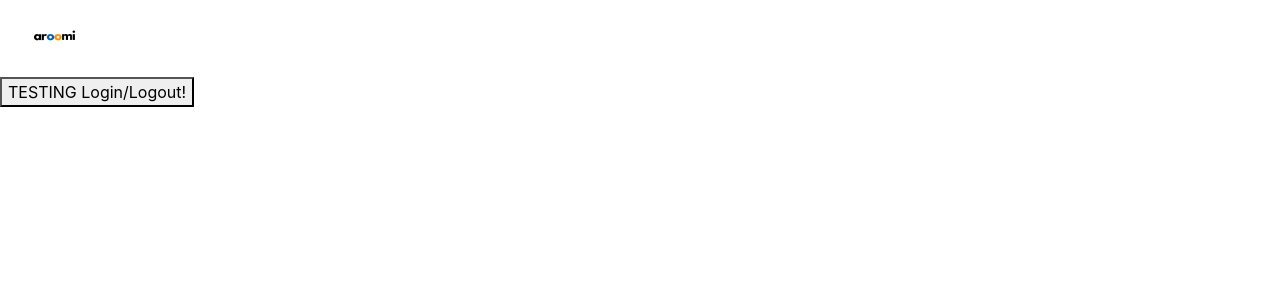
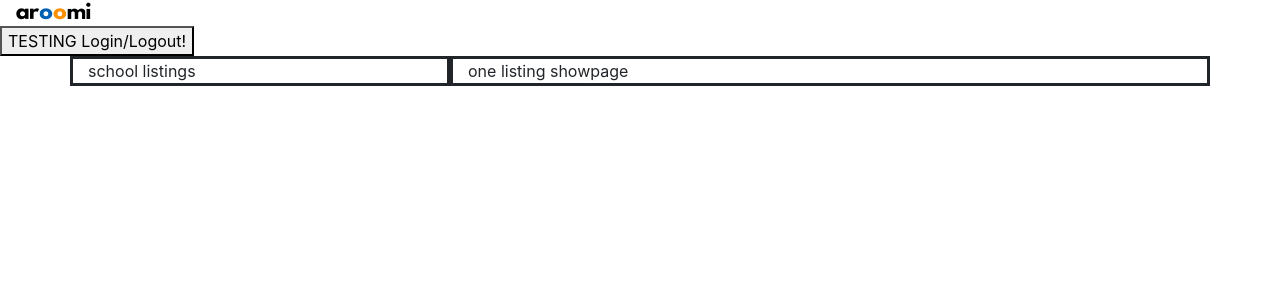
Before and after one commit to theprivatepark/aRoomi-frontend, a React (Create React App) app: page /Listings in a window 1280 px wide. Shown: the top 300 px of the page. Built offline with nearby package versions, Linux system fonts and the light colour scheme.

Commit message:
added new  logo

```diff
--- a/public/index.html
+++ b/public/index.html
@@ -1,7 +1,7 @@
 <!DOCTYPE html>
 <html lang="en">
   <head>
-    <title>aRoomi</title>
+    <title>aroomi</title>
     <link rel="icon" href="./hut.png">
     <meta charset="utf-8" />
   </head>
--- a/src/App.css
+++ b/src/App.css
@@ -26,3 +26,12 @@
   border: 1px solid;
   color: black;
 }
+
+/* listings page */
+#school-listings{
+  border-style: solid;
+}
+
+#listing-showpage {
+  border-style: solid;
+}
--- a/src/App.js
+++ b/src/App.js
@@ -2,6 +2,7 @@ import React, { Component, useState } from 'react';
 import Body from './containers/Body';
 import Header from './layouts/Header';
 import Login from './components/Login';
+import ListingsPage from './components/ListingsPage';
 import CreateAccount from './components/CreateAccount'
 import { BrowserRouter as Router, Switch, Route } from 'react-router-dom';
 import './App.css';
@@ -20,6 +21,7 @@ const App = () => {
             <Route path="/" exact component={Body}/>
             <Route path="/login" component={Login}/>
             <Route path="/Create" component={CreateAccount}/>
+            <Route path="/Listings" component={ListingsPage}/>
         </Switch>
         </div>
       </Router>
--- /dev/null
+++ b/src/components/ListingsPage.js
@@ -0,0 +1,16 @@
+import React from 'react';
+
+const ListingsPage = () => {
+  return (
+    <div className="container" id="listing">
+
+      <div class="row">
+        <div class="col-4" id="school-listings">school listings</div>
+        <div class="col-8" id="listing-showpage">one listing showpage</div>
+      </div>
+
+    </div>
+  )
+}
+
+export default ListingsPage;
--- a/src/layouts/Header.js
+++ b/src/layouts/Header.js
@@ -4,6 +4,7 @@ import image from '../assets/images/aroomi-logo.png'
 const Header = props => {
   return (
     <div className="container-fluid">
+
       <div className="row align-items-center">
         <div className="col">
           <img src={image} id="landing-page-img" />
@@ -24,6 +25,7 @@ const Header = props => {
             : null}
         </div>
       </div>
+
     </div>
   )
 }
```
Also changed, not shown: src/assets/images/aroomi-logo.png.
